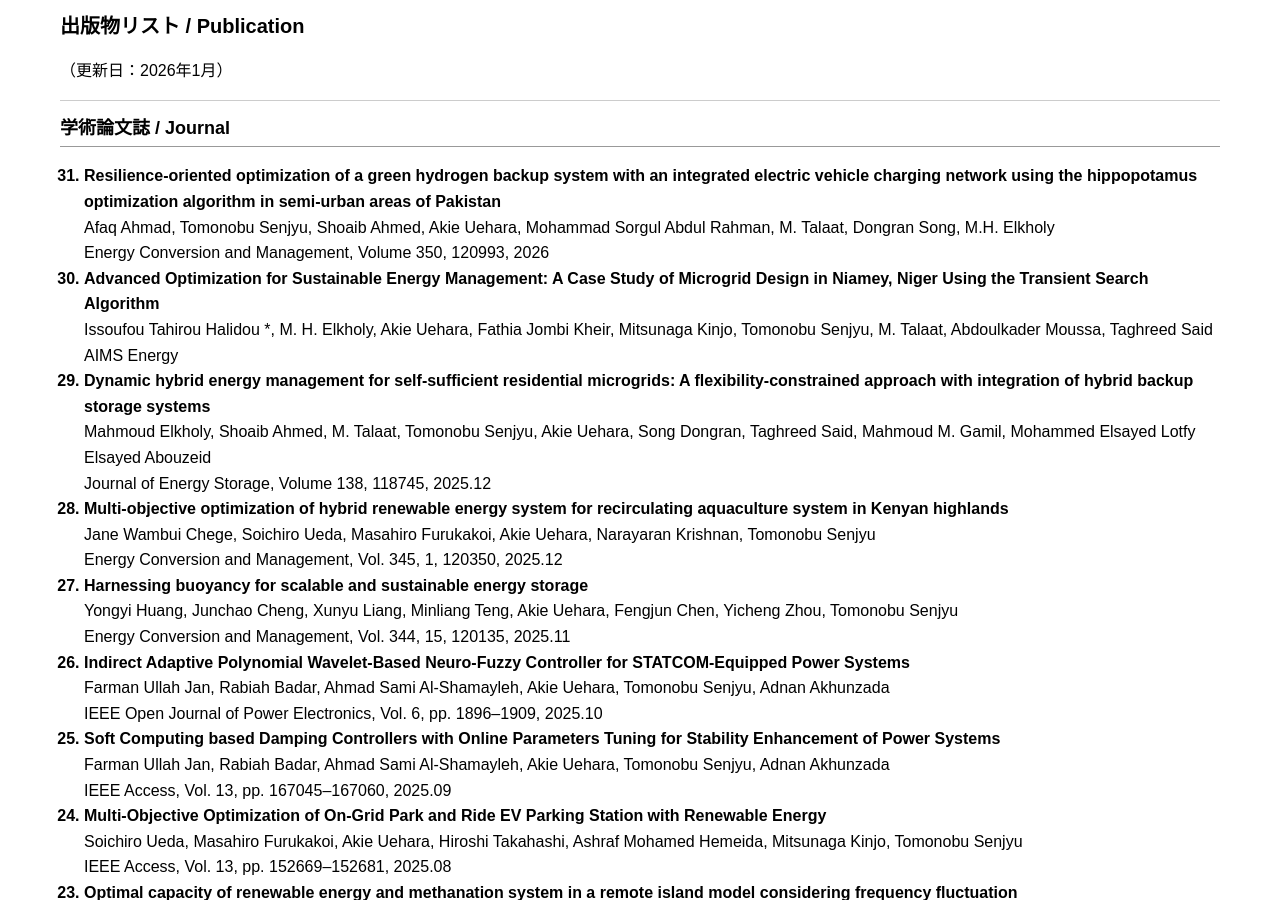
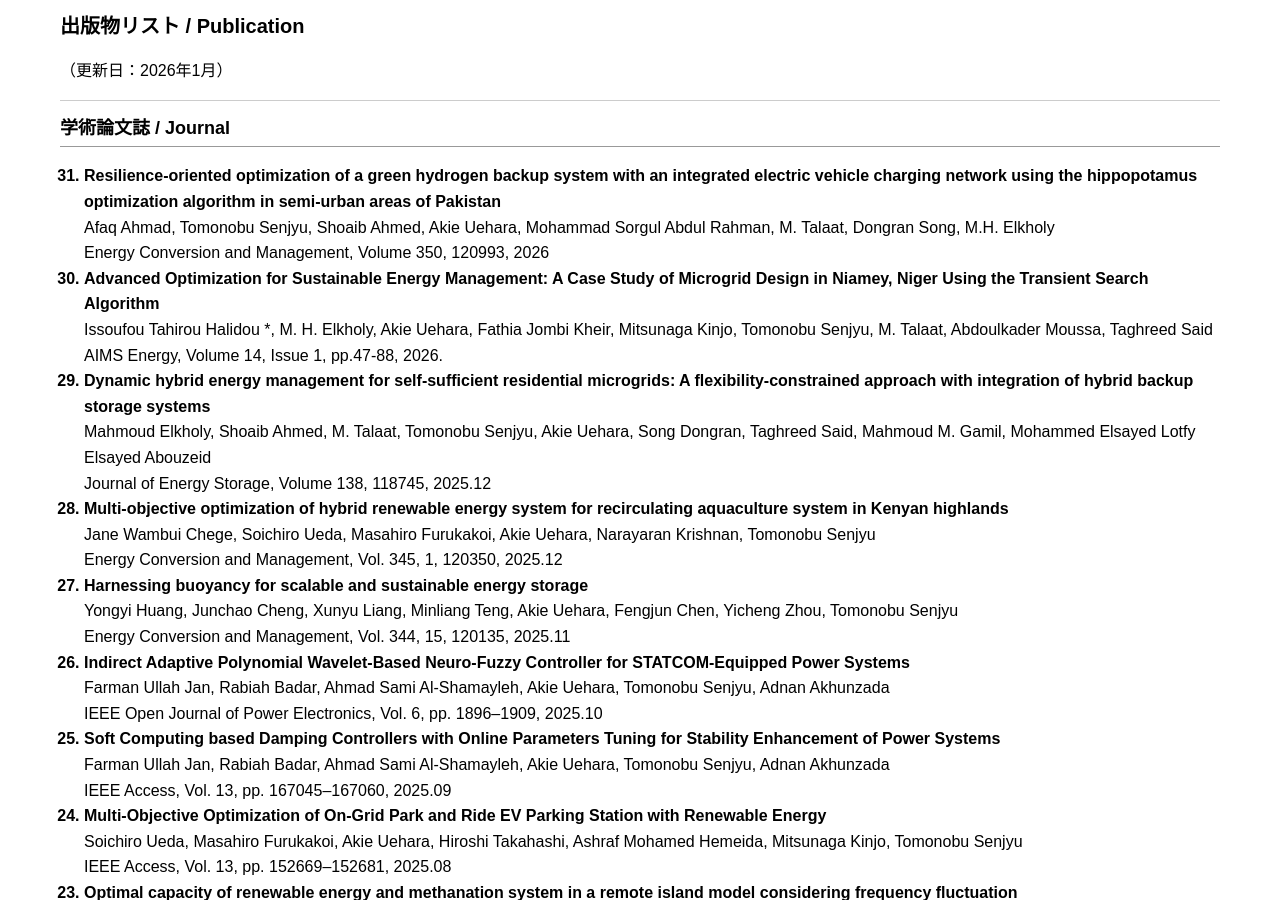
Before and after one commit to akieuehara/AkieUehara.github.io, a Jekyll site: the page built from publications.md, in a window 1280 px wide and 900 px high. Built offline with Jekyll 4.4.1, drawn with Linux system fonts in a browser that asks for light colours; comment, search, counter and statistics services are not loaded.

Commit message:
Update publications.md

```diff
--- a/publications.md
+++ b/publications.md
@@ -21,7 +21,8 @@ title: "Publication"
 <li>
   <b>Advanced Optimization for Sustainable Energy Management: A Case Study of Microgrid Design in Niamey, Niger Using the Transient Search Algorithm</b><br>
   Issoufou Tahirou Halidou *, M. H. Elkholy, Akie Uehara, Fathia Jombi Kheir, Mitsunaga Kinjo, Tomonobu Senjyu, M. Talaat, Abdoulkader Moussa, Taghreed Said<br>
-  AIMS Energy<br>
+  AIMS Energy, Volume 14, Issue 1, pp.47-88, 2026.<br>
+  <span class="__dimensions_badge_embed__" data-doi="10.3934/energy.2026003" data-style="small_rectangle"></span>
 
   </li>
 
```
